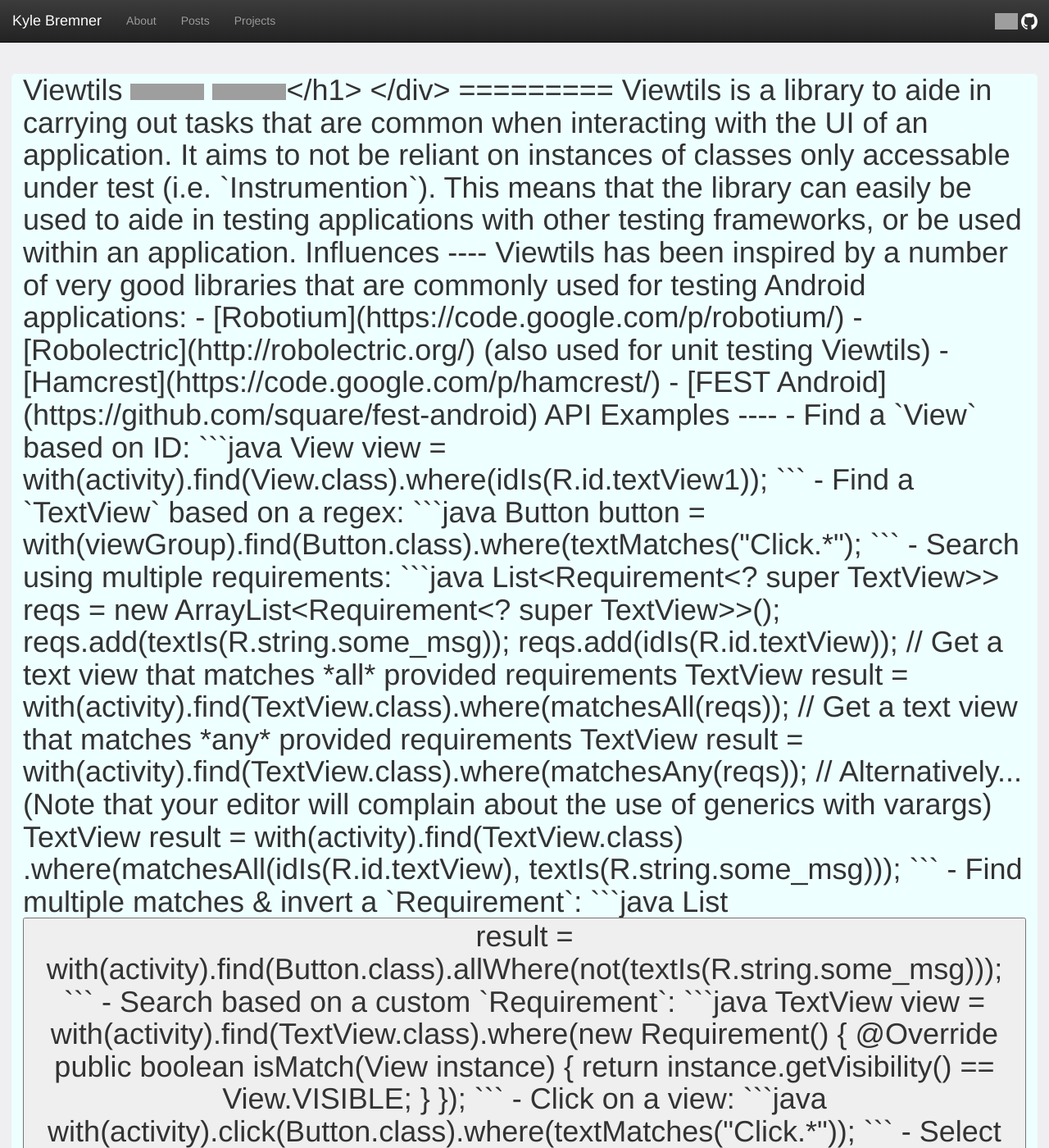
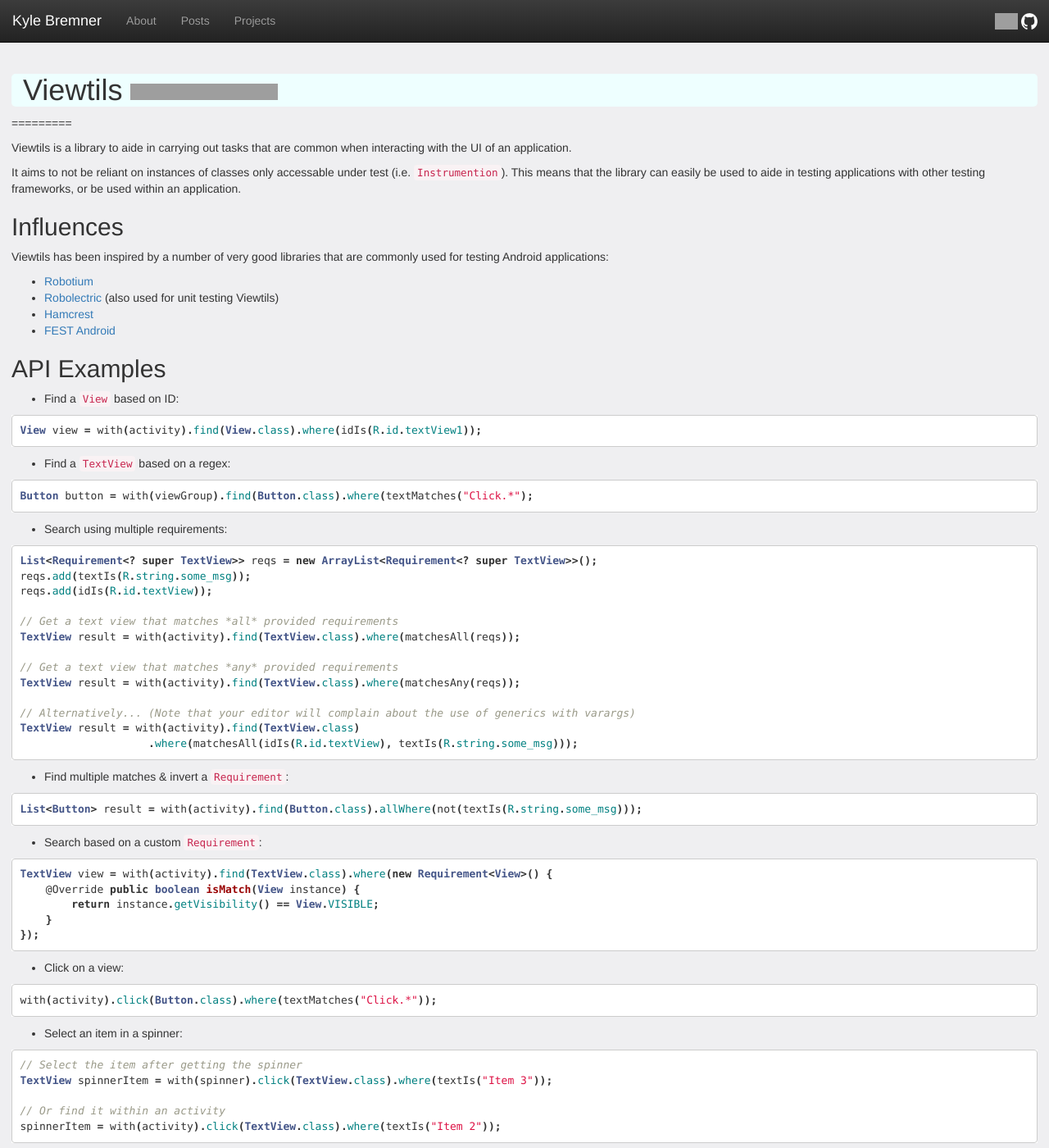
Before and after one commit to kbremner/kbremner.github.io, a Jekyll site: the page built from projects/Viewtils.md, in a window 1280 px wide and 1400 px high. Shown: the whole window at 82% size. Built offline with Jekyll 4.4.1, drawn with Linux system fonts in a browser that asks for light colours; nearby versions of some CDN libraries; Markdown is read by kramdown in place of the engine named in the settings; some of the changed text lies outside the part shown; grey boxes are pictures that could not be loaded.

Commit message:
Updated Viewtils.md

```diff
--- a/projects/Viewtils.md
+++ b/projects/Viewtils.md
@@ -7,7 +7,7 @@
 <div class="welcome-section">
 <h1>Viewtils
 <br class="visible-xs">
-<a href="https://travis-ci.org/kbremner/Viewtils"><img src="https://travis-ci.org/kbremner/Viewtils.png"> <a href="https://coveralls.io/r/kbremner/Viewtils?branch=master"><img src="https://coveralls.io/repos/kbremner/Viewtils/badge.png?branch=master"></a></h1>
+<a href="https://travis-ci.org/kbremner/Viewtils"><img src="https://travis-ci.org/kbremner/Viewtils.png"></a><a href="https://coveralls.io/r/kbremner/Viewtils?branch=master"><img src="https://coveralls.io/repos/kbremner/Viewtils/badge.png?branch=master"></a></h1>
 </div>
 
 =========
```
